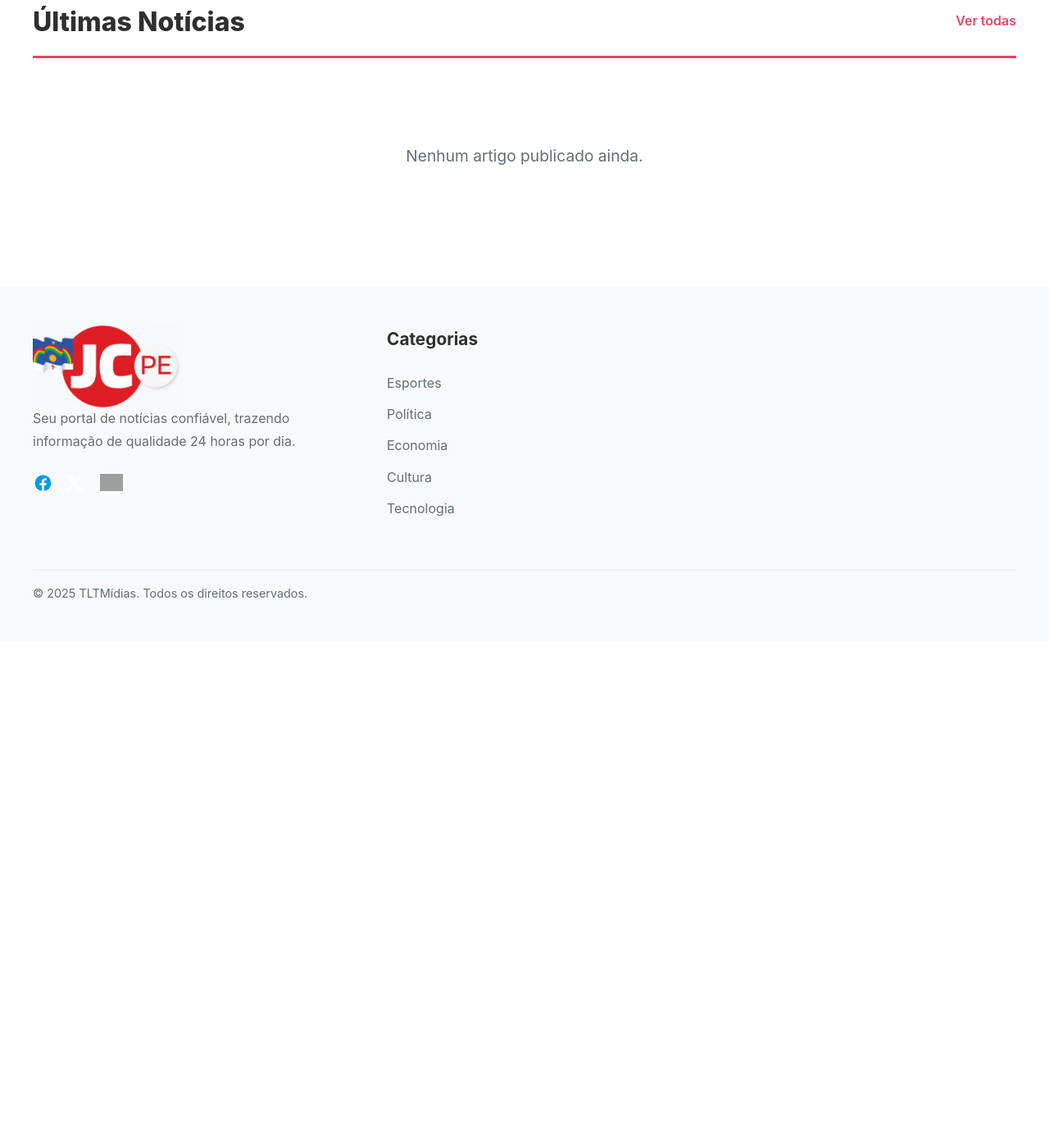
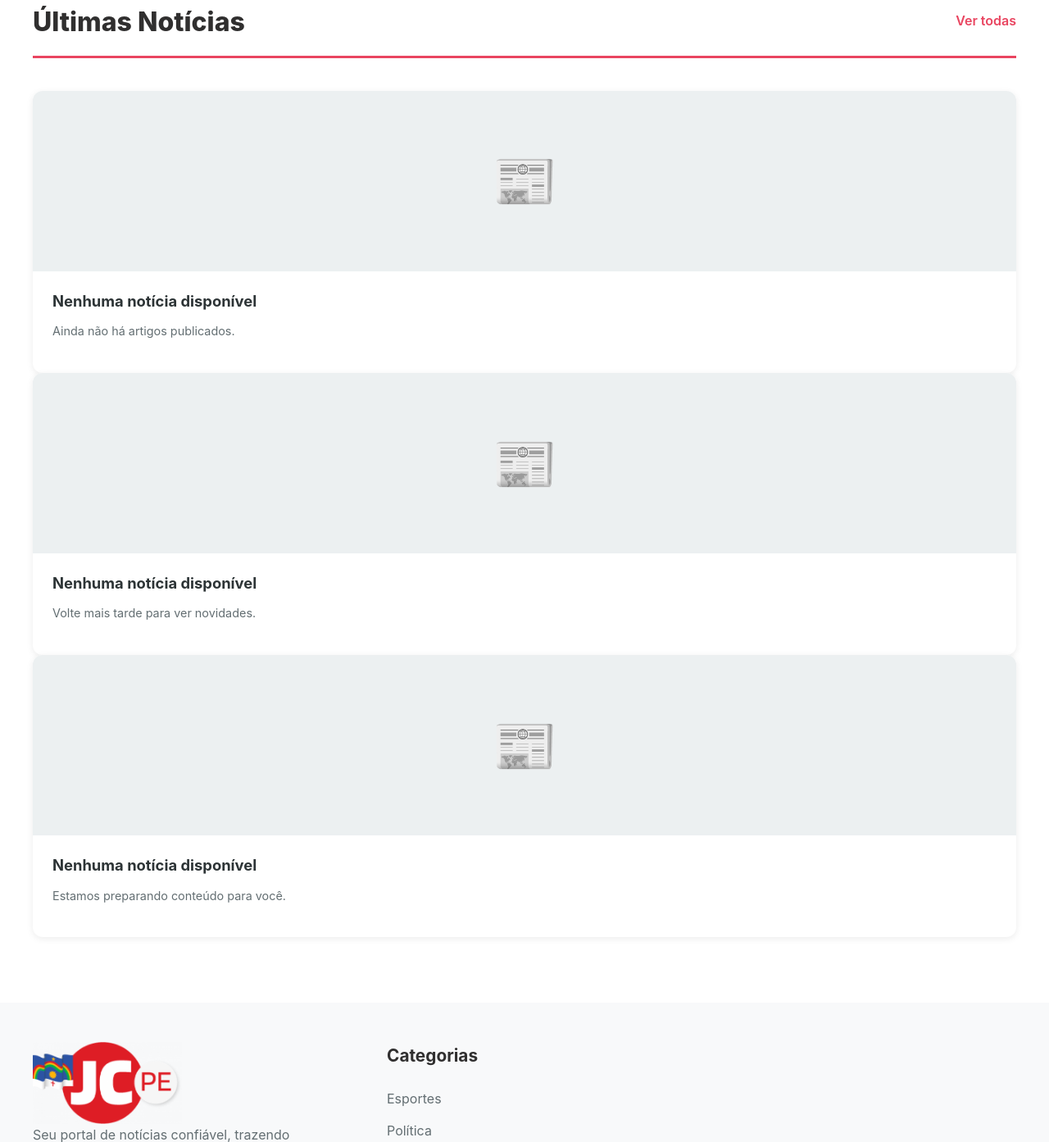
Before and after one commit to Nobutann/TLTMidias, a Django app: page /categoria/cultura/ in a window 1280 px wide. Shown: the part 701-2094 px from the top of the page at 82% size. Before the commit the page ends 1431 px from the top, so only its background shows below. Run offline with Django 5.2, Linux system fonts and the light colour scheme; data comes from the database, SQL or seed files in the repository; tables that the repository leaves empty hold one stand-in row (values such as "Sample post"); grey boxes are pictures that could not be loaded.

Commit message:
fallback pra a[href*=/article/] nao encontrado

```diff
--- a/templates/article/index.html
+++ b/templates/article/index.html
@@ -118,7 +118,43 @@
                 </article>
                 {% endif %}
             {% empty %}
-                <p class="no-articles">Nenhum artigo publicado ainda.</p>
+                <div class="article-placeholder-grid">
+                    <article class="article-card">
+                        <a href="/article/0/" class="article-link">
+                            <div class="article-image article-image-placeholder">
+                                <span>📰</span>
+                            </div>
+                            <div class="article-content">
+                                <h3 class="article-title">Nenhuma notícia disponível</h3>
+                                <p class="article-excerpt">Ainda não há artigos publicados.</p>
+                            </div>
+                        </a>
+                    </article>
+
+                    <article class="article-card">
+                        <a href="/article/0/" class="article-link">
+                            <div class="article-image article-image-placeholder">
+                                <span>📰</span>
+                            </div>
+                            <div class="article-content">
+                                <h3 class="article-title">Nenhuma notícia disponível</h3>
+                                <p class="article-excerpt">Volte mais tarde para ver novidades.</p>
+                            </div>
+                        </a>
+                    </article>
+
+                    <article class="article-card">
+                        <a href="/article/0/" class="article-link">
+                            <div class="article-image article-image-placeholder">
+                                <span>📰</span>
+                            </div>
+                            <div class="article-content">
+                                <h3 class="article-title">Nenhuma notícia disponível</h3>
+                                <p class="article-excerpt">Estamos preparando conteúdo para você.</p>
+                            </div>
+                        </a>
+                    </article>
+                </div>
             {% endfor %}
         </div>
     </section>
```
